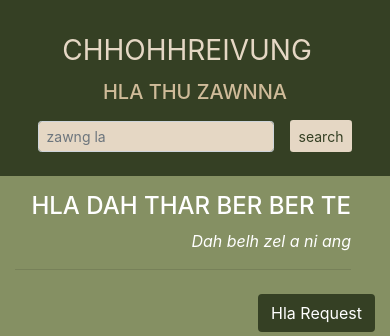
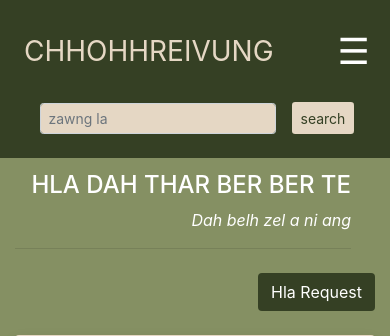
Before and after one commit to pachuau10/zolyrics, a Django app: page / in a window 390 px wide. Shown: the top 336 px of the page. Run offline with Django 5.2, Linux system fonts and the light colour scheme; data comes from the database, SQL or seed files in the repository; some libraries are stand-ins or nearby versions.

Commit message:
added toggle

```diff
--- a/templates/home.html
+++ b/templates/home.html
@@ -3,100 +3,149 @@
 <!doctype html>
 <html lang="en">
   <head>
-    <!-- Required meta tags -->
     <meta charset="utf-8">
     <link rel="stylesheet" href="https://code.jquery.com/ui/1.14.1/themes/base/jquery-ui.css">
     <meta name="viewport" content="width=device-width, initial-scale=1, shrink-to-fit=no">
-    <script async src="https://pagead2.googlesyndication.com/pagead/js/adsbygoogle.js?client=ca-pub-4913010328689287"
-     crossorigin="anonymous"></script>
+    <script async src="https://pagead2.googlesyndication.com/pagead/js/adsbygoogle.js?client=ca-pub-4913010328689287" crossorigin="anonymous"></script>
 
-
-    <!-- Bootstrap CSS -->
     <link rel="stylesheet" href="https://cdn.jsdelivr.net/npm/bootstrap@4.4.1/dist/css/bootstrap.min.css" integrity="sha384-Vkoo8x4CGsO3+Hhxv8T/Q5PaXtkKtu6ug5TOeNV6gBiFeWPGFN9MuhOf23Q9Ifjh" crossorigin="anonymous">
     <link rel="stylesheet" href="{% static 'style.css' %}">
 
     <title>ZoLyrics</title>
 
-    <!-- Impact font for this page -->
     <style>
       body {
-  margin: 0;
+        padding-top: 155px;
+      }
+      @media (min-width: 769px) {
+        body {
+          padding-top: 100px;
+        }
+      }
+      @media (max-width: 768px) {
+        #menu-toggle {
+          font-size: 36px;
+          cursor: pointer;
+          user-select: none;
+        }
+      }
+      nav.navbar {
+        position: fixed;
+        top: 0;
+        left: 0;
+        width: 100%;
+        z-index: 1100;
+        background-color: rgb(53, 64, 36);
+      }
+      @media (min-width: 769px) {
+        nav .navigation {
+          background-color: transparent;
+        }
+        nav .navigation ul {
+          display: flex;
+          flex-direction: row;
+          justify-content: flex-end;
+        }
+        nav .navigation li {
+          margin-left: 1rem;
+        }
+        nav .navigation a {
+          color: white;
+          text-decoration: none;
+        }
+        nav .navigation a:hover {
+          text-decoration: underline;
+        }
+      }
+      @media (max-width: 768px) {
+        nav {
+          padding: 1vw 5vw;
+        }
+        .menu-toggle {
+          display: block;
+        }
+        nav .navigation {
+          display: none;
+          position: absolute;
+          top: 70px;
+          right: 0;
+          background: white;
+          width: 200px;
+          padding: 10px;
+          box-shadow: 2px 2px 10px rgba(0,0,0,0.15);
+          border-radius: 4px;
+          z-index: 1050;
+        }
+        nav .navigation.show {
+          display: block;
+        }
+        nav .navigation ul {
+          list-style: none;
           padding: 0;
+          display: flex;
+          flex-direction: column;
+        }
+        nav .navigation li {
+          margin: 15px 0;
+        }
+        nav .navigation a {
+          color: black !important;
+        }
       }
     </style>
-
   </head>
 
-
-
+  <body>
     <nav class="navbar navbar-expand-lg p-4" style="background-color: rgb(53, 64, 36);">
       <div class="container d-flex flex-column flex-lg-row align-items-lg-center justify-content-between">
-
-    <!-- Brand + Heading -->
-    <div class="d-flex flex-column flex-lg-row align-items-lg-center text-center text-lg-left ml-lg-n5">
-      <a class="navbar-brand mb-0 mb-lg-0 mr-lg-3" style="font-size: 28px;color: rgb(229,215, 196);" href="{% url 'home' %}">CHHOHHREIVUNG</a>
-        <h5 class="mb-0 pt-1 pl-lg-4" style="color: rgb(207,187,153);">HLA THU ZAWNNA</h5>
-
+        <div class="d-flex align-items-center mb-2 mb-lg-0">
+          <a class="navbar-brand mb-0" style="font-size: 28px;color: rgb(229,215, 196);" href="{% url 'home' %}">CHHOHHREIVUNG</a>
+          <div class="menu-toggle d-lg-none ml-5 text-white" id="menu-toggle">☰</div>
+          <h5 class="mb-0 pt-1 pl-lg-4 d-none d-lg-block" style="color: rgb(207,187,153);">HLA THU ZAWNNA</h5>
         </div>
 
-    <!-- Search form -->
-    <form class="d-flex align-items-center mt-3 mt-lg-0" method="GET" action="{% url 'home' %}" >
-      <input id="hla" class="form-control form-control-sm w-auto mr-2"
-
-             type="search"
-             placeholder="zawng la"
-             name="q"
-             aria-label="Search"
-             style="width: 200px;background-color: rgb(229,215, 196);color: rgb(53, 64, 36);
-                 input::placeholder {
-      color: rgb(53, 64, 36);
-      opacity: 1; /* Make sure it’s not faded */
-    }">
-  <button class="btn btn-sm ml-2"
-        style="padding-top: 4px; padding-bottom: 4px; height: 32px;
-               background-color: rgb(229,215,196); color: rgb(53, 64, 36);">
-    search
-</button>
-
+        <div class="d-flex flex-column align-items-lg-end">
+          <form class="d-flex align-items-center mt-3 mt-lg-0" method="GET" action="{% url 'home' %}">
+            <input id="hla" class="form-control form-control-sm w-auto mr-2" type="search" placeholder="zawng la" name="q" aria-label="Search" style="width: 200px;background-color: rgb(229,215, 196);color: rgb(53, 64, 36); input::placeholder { color: rgb(53, 64, 36); opacity: 1; }">
+            <button class="btn btn-sm ml-2" style="padding-top: 4px; padding-bottom: 4px; height: 32px; background-color: rgb(229,215,196); color: rgb(53, 64, 36);">search</button>
           </form>
 
+          <div class="navigation">
+            <ul class="list-unstyled mt-2 mb-0">
+              <li><a href="{% url 'home' %}">Home</a></li>
+              <li><a href="#">About</a></li>
+              <li><a href="#">Contact</a></li>
+            </ul>
+          </div>
+        </div>
       </div>
     </nav>
 
-
-
     <div style="background-color: rgb(133,144,99); min-height: 100vh;">
-
       <div class="container ">
         <div class="text-right text-lg-center pr-4 pt-3 text-white">
           <h4>HLA DAH THAR BER BER TE</h4>
           <p style="font-style: italic;">Dah belh zel a ni ang</p>
           <hr>
-
         </div>
         <div class="d-flex justify-content-end align-items-center ">
           <a href="{% url 'request' %}"><button type="submit" class="btn mt-2 text-white" style="background-color: rgb(53, 64, 36);">Hla Request</button></a>
-     </div><br>
+        </div>
+        <br>
 
         {% if data %}
-      {% for datas in data%}
+          {% for datas in data %}
             <div class="shadow p-3 mb-3 rounded text-white" style="background-color: rgb(229,215,196);">
               <a href="/hla/{{datas.name}}" class="text-decoration-none text-white">
                 <div class="d-flex align-items-center">
-              <!-- Left: text -->
                   <div class="flex-fill pr-1" style="color: rgb(76, 61, 25);">
                     <h3>{{datas.name}}</h3>
                     <h6>Phuahtu: {{datas.phuahtu}}</h6>
                     <h6>Satu: {{datas.satu}}</h6>
                   </div>
-
-              <!-- Right: image -->
                   {% if datas.img %}
                   <div>
-                <img src="{{ datas.img.url }}"
-                     alt="{{datas.name}}"
-                     class="img-fluid"
-                     style="max-width:147px; height:147px; border-radius:4px;">
+                    <img src="{{ datas.img.url }}" alt="{{datas.name}}" class="img-fluid" style="max-width:147px; height:147px; border-radius:4px;">
                   </div>
                   {% endif %}
                 </div>
@@ -104,40 +153,29 @@
             </div>
           {% endfor %}
         {% else %}
-
-    <div class="" style="background-color: rgb(133,144,99)">
+          <div style="background-color: rgb(133,144,99)">
             <div class="container">
-          <h3 class="text-right text-lg-center pr-4 text-white" >I hla zawn hi dah a la ni lo</h3>
+              <h3 class="text-right text-lg-center pr-4 text-white">I hla zawn hi dah a la ni lo</h3>
               <p class="text-white text-center">Dah i duh chuan request la...</p>
               <p class="text-white text-center">A thupui,a phuahtu, satu... a theih chuan kimchang deuhin aw</p>
             </div>
-
             <div class="container">
               <div class="row justify-content-center">
                 <div class="col-12 col-md-8 col-lg-6">
                   <div class="Reques">
                     <form method="POST">
                       {% csrf_token %}
-                    <textarea
-                        name="request"
-                        class="form-control mb-2"
-                        rows="6"
-                        placeholder="ziak la"></textarea>
-                    <button type="submit" class="btn text-white w-100" style="background-color: rgb(53, 64, 36);">
-                        Submit
-                    </button>
+                      <textarea name="request" class="form-control mb-2" rows="6" placeholder="ziak la"></textarea>
+                      <button type="submit" class="btn text-white w-100" style="background-color: rgb(53, 64, 36);">Submit</button>
                     </form>
                   </div>
                 </div>
               </div>
             </div>
-
-
+          </div>
         {% endif %}
       </div>
-
-
-
+    </div>
 
     <script src="https://code.jquery.com/jquery-3.4.1.slim.min.js" integrity="sha384-J6qa4849blE2+poT4WnyKhv5vZF5SrPo0iEjwBvKU7imGFAV0wwj1yYfoRSJoZ+n" crossorigin="anonymous"></script>
     <script src="https://cdn.jsdelivr.net/npm/popper.js@1.16.0/dist/umd/popper.min.js" integrity="sha384-Q6E9RHvbIyZFJoft+2mJbHaEWldlvI9IOYy5n3zV9zzTtmI3UksdQRVvoxMfooAo" crossorigin="anonymous"></script>
@@ -145,11 +183,14 @@
     <script src="https://code.jquery.com/jquery-3.7.1.js"></script>
     <script src="https://code.jquery.com/ui/1.14.1/jquery-ui.js"></script>
     <script>
-  $( function() {
-    $( "#hla" ).autocomplete({
+      $(function() {
+        $("#hla").autocomplete({
           source: "{% url 'home' %}"
         });
-  } );
+      });
+      document.getElementById('menu-toggle').addEventListener('click', function() {
+        document.querySelector('nav .navigation').classList.toggle('show');
+      });
     </script>
   </body>
 </html>
```
Lines whose indentation alone changed are shown as unchanged.
